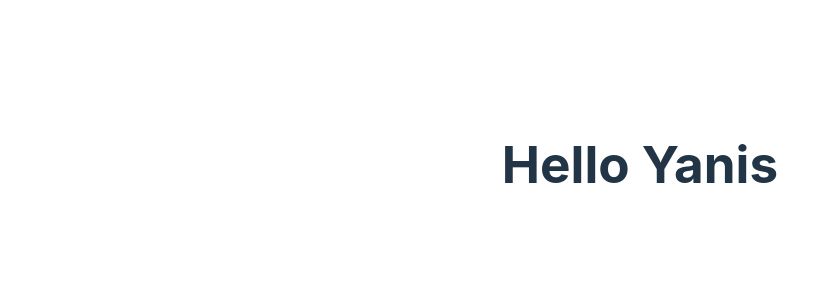
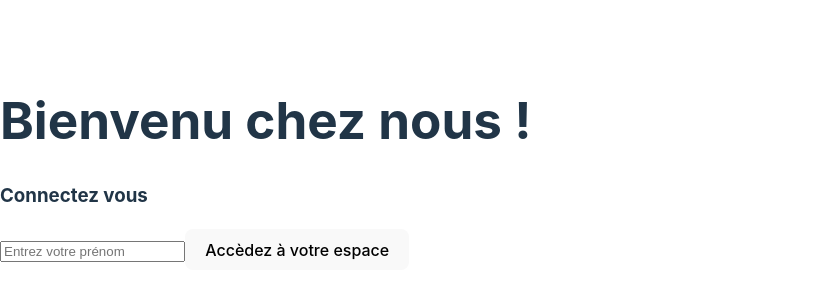
Before and after one commit to YanisMorzak/tasty-burger, a React (Vite) app: page / in a window 1280 px wide. Shown: the part 236-536 px from the top of the page, without its empty margins (0-840 px from the left). Built offline with nearby package versions, Linux system fonts and the light colour scheme.

Commit message:
✨ F01: LOGIN > Create LoginPage

```diff
--- a/src/App.jsx
+++ b/src/App.jsx
@@ -1,16 +1,12 @@
-import { useState } from 'react'
-import reactLogo from './assets/react.svg'
-import viteLogo from '/vite.svg'
-import './App.css'
+import React from 'react';
+import LoginPage from './components/pages/LoginPage';
 
-function App() {
-  const [count, setCount] = useState(0)
+const App = () => {
+
 
   return (
-    <>
-      <h1>Hello Yanis</h1>
-    </>
-  )
-}
+    <LoginPage />
+  );
+};
 
-export default App
+export default App;
--- /dev/null
+++ b/src/components/pages/LoginPage.jsx
@@ -0,0 +1,33 @@
+import React, {useState} from 'react'
+
+export default function LoginPage() {
+    const [input, setInput] = useState("")
+
+    const submitDisplay = (e) => {
+    e.preventDefault()
+    setInput(e.target.value)
+
+    }
+
+    const accesArea = (e) => {
+      e.preventDefault()
+
+      if (input == "") {
+        alert("veuillez renseigner votre prénom")
+      } else {
+        alert("Bonjour " + input);
+        setInput("")
+
+      }
+
+    }
+  return (
+<div>
+    <h1>Bienvenu chez nous !</h1>
+    <h3>Connectez vous</h3>
+    <form action="" >
+      <input type="text" placeholder='Entrez votre prénom' onChange={submitDisplay} value={input} /><button onClick={accesArea}>Accèdez à votre espace</button>
+    </form>
+    </div>
+  )
+}
```
